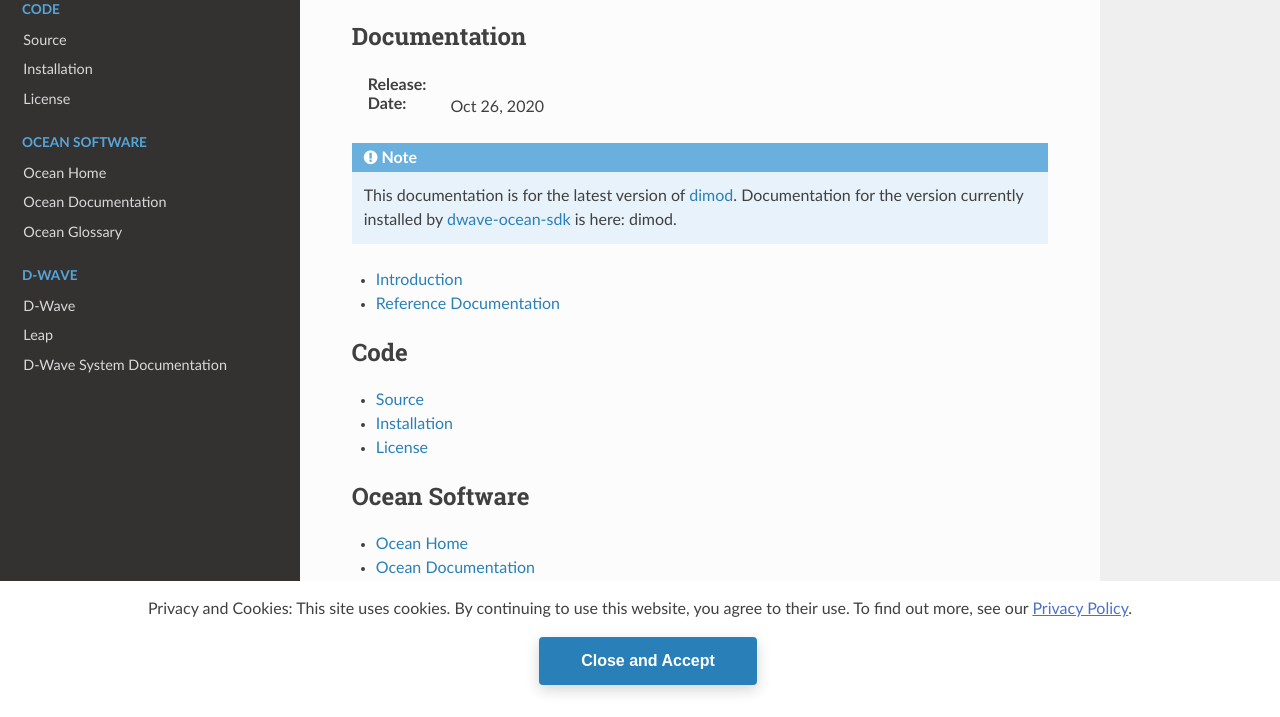
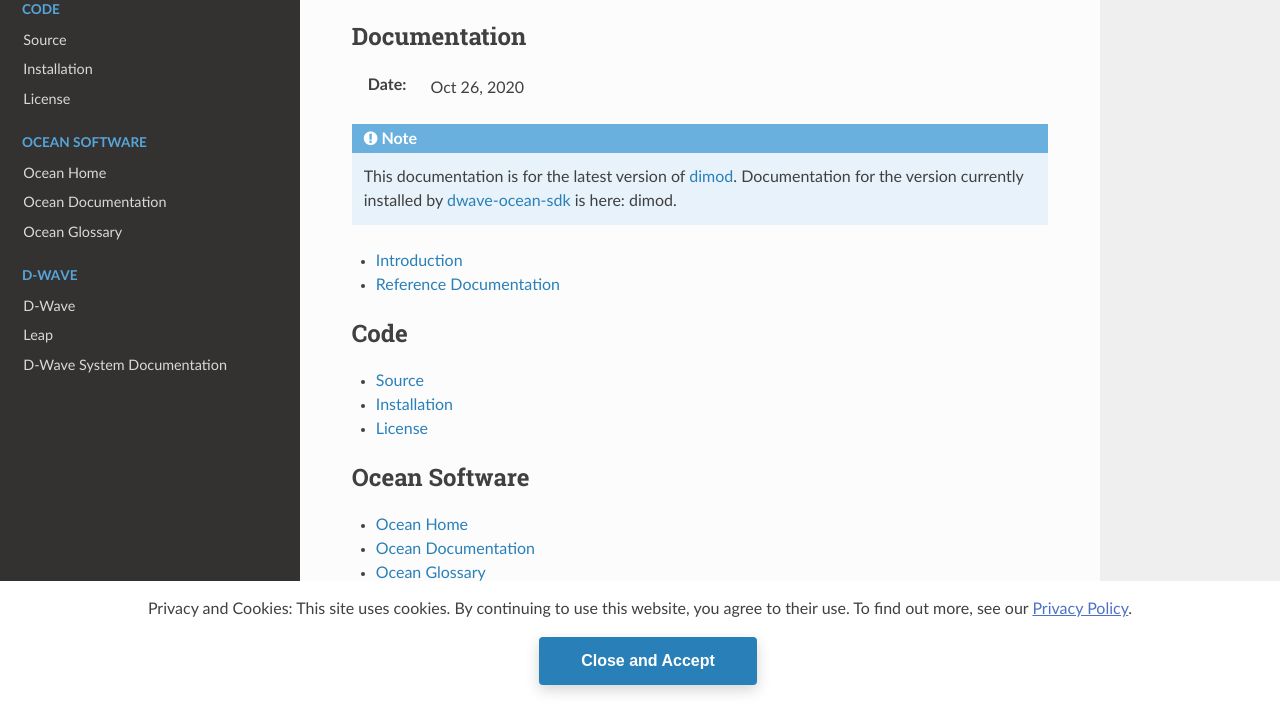
Before and after one commit to dwavesystems/dimod, a Sphinx documentation site: the page built from docs/index.rst, in a window 1280 px wide and 900 px high, scrolled down 333 px, cut to the strip 183-900 px from the top of the window. Built offline with Sphinx 7.4.7 and the Read the Docs theme 2.0.0, drawn with Linux system fonts in a browser that asks for light colours; the version number could not be read and is left out.

Commit message:
Remove release version from docs

```diff
--- a/docs/index.rst
+++ b/docs/index.rst
@@ -26,7 +26,6 @@ Documentation
 
 .. only:: html
 
-  :Release: |version|
   :Date: |today|
 
 .. note:: This documentation is for the latest version of
--- a/docs/reference/index.rst
+++ b/docs/reference/index.rst
@@ -3,7 +3,6 @@
 Reference Documentation
 ***********************
 
-   :Release: |release|
    :Date: |today|
 
 .. toctree::
```
